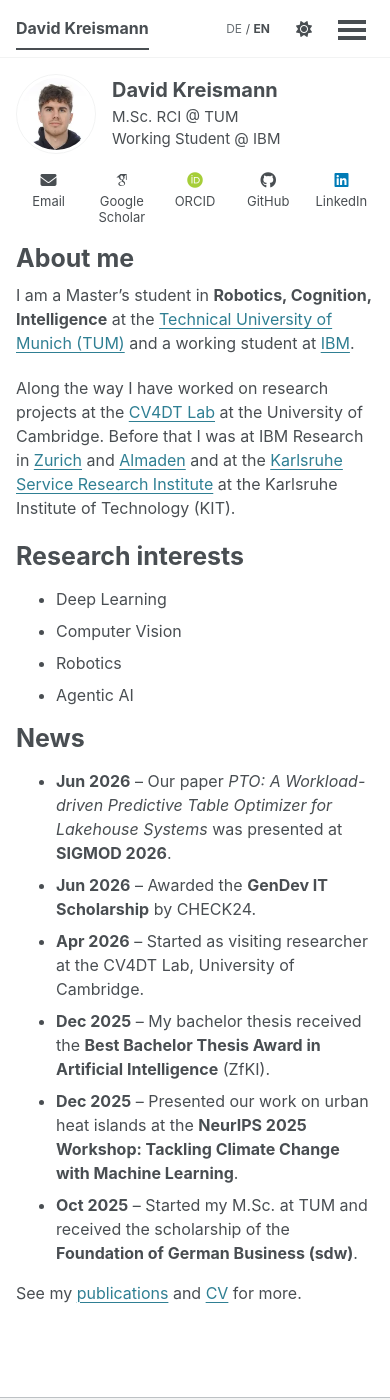
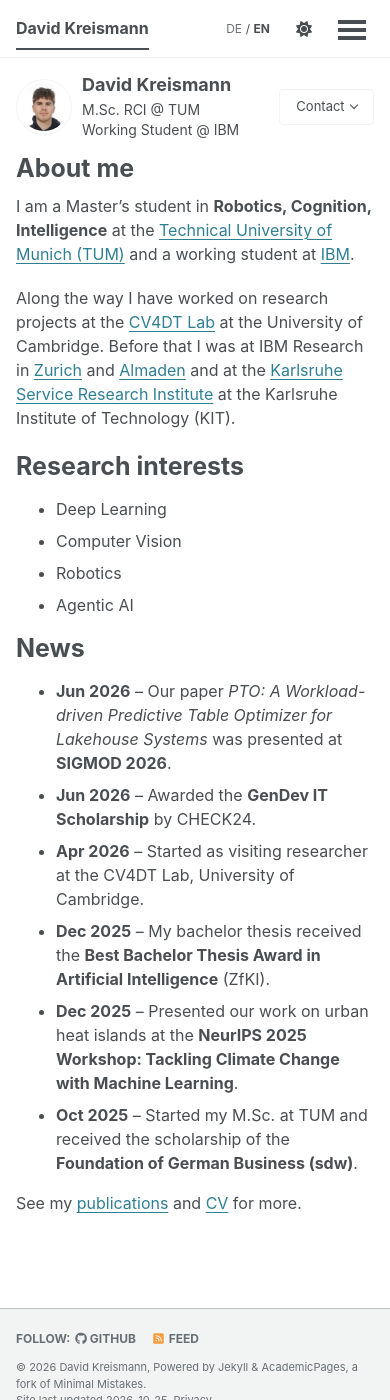
Before and after one commit to davidkreismann/davidkreismann.github.io, a Jekyll site: the page built from _pages/about.md, in a window 390 px wide and 1400 px high. Built offline with Jekyll 4.4.1, drawn with Linux system fonts in a browser that asks for light colours.

Commit message:
Add localized mobile contact dropdown to profile

```diff
--- a/_includes/author-profile.html
+++ b/_includes/author-profile.html
@@ -17,7 +17,7 @@
     {% elsif author.avatar == 'profile.jpg' %}
       <img src="{{ base_path }}/images/profile-224.webp"
            srcset="{{ base_path }}/images/profile-128.webp 128w, {{ base_path }}/images/profile-224.webp 224w, {{ base_path }}/images/profile-352.webp 352w"
-           sizes="(min-width: 925px) 175px, 80px"
+           sizes="(min-width: 925px) 175px, 56px"
            alt="{{ author.name }}" width="400" height="400" fetchpriority="high" />
     {% else %}
       <img src="{{ author.avatar | prepend: "/images/" | prepend: base_path }}" alt="{{ author.name }}" width="400" height="400" fetchpriority="high" />
@@ -31,8 +31,8 @@
   </div>
 
   <div class="author__urls-wrapper">
-    <button class="btn btn--inverse">{% if page.lang == 'de' %}Folgen{% else %}Follow{% endif %}</button>
-    <ul class="author__urls social-icons">
+    <button id="author-links-toggle" class="author__links-toggle" type="button" aria-expanded="false" aria-controls="author-links-list" aria-label="{% if page.lang == 'de' %}Kontaktlinks{% else %}Contact links{% endif %}">{% if page.lang == 'de' %}Kontakt{% else %}Contact{% endif %}</button>
+    <ul id="author-links-list" class="author__urls social-icons">
       <!-- Font Awesome icons / Biographic information  -->
       {% if author_location %}
         <li class="author__desktop"><i class="fas fa-fw fa-location-dot icon-pad-right" aria-hidden="true"></i>{{ author_location }}</li>
--- a/_includes/head.html
+++ b/_includes/head.html
@@ -15,7 +15,7 @@
 {% if site.author.avatar == 'profile.jpg' and page.author_profile %}
 <link rel="preload" as="image" href="{{ base_path }}/images/profile-224.webp"
       imagesrcset="{{ base_path }}/images/profile-128.webp 128w, {{ base_path }}/images/profile-224.webp 224w, {{ base_path }}/images/profile-352.webp 352w"
-      imagesizes="(min-width: 925px) 175px, 80px" fetchpriority="high">
+      imagesizes="(min-width: 925px) 175px, 56px" fetchpriority="high">
 {% endif %}
 
 <!-- For all browsers -->
--- a/_sass/layout/_cv.scss
+++ b/_sass/layout/_cv.scss
@@ -331,9 +331,9 @@
   /* Fill the mobile content width without the template's table-cell padding. */
   .author-profile {
     display: grid;
-    grid-template-columns: 80px minmax(0, 1fr);
+    grid-template-columns: 56px minmax(0, 1fr) auto;
     align-items: center;
-    column-gap: 16px;
+    column-gap: 10px;
     width: 100%;
   }
 
@@ -361,62 +361,94 @@
   }
 
   .sidebar .author__name {
-    font-size: 20px;
+    font-size: 18px;
     line-height: 1.25;
     margin: 0 0 3px;
   }
 
   .sidebar .author__bio,
   .sidebar .author__content p {
-    font-size: 15px;
+    font-size: 14px;
     line-height: 1.45;
   }
 
-  /* Use the full width for five equally spaced, labeled contact links. */
+  /* Keep contact links behind a disclosure beside the mobile profile. */
   .author__urls-wrapper {
-    display: block;
-    grid-column: 1 / -1;
-    margin-top: 14px;
+    display: flex;
+    align-items: center;
+    align-self: stretch;
+    grid-column: 3;
+    grid-row: 1;
+    margin: 0;
+    z-index: 20;
+  }
 
-    button {
-      display: none;
+  .author__links-toggle {
+    display: inline-flex;
+    align-items: center;
+    justify-content: center;
+    gap: 6px;
+    min-width: clamp(64px, calc(50vw - 100px), 96px);
+    min-height: 36px;
+    margin: 0;
+    padding: 4px 8px;
+    border: 1px solid var(--global-border-color);
+    border-radius: 4px;
+    color: var(--global-text-color);
+    background: transparent;
+    font: inherit;
+    font-size: 13px;
+    line-height: 1.2;
+    cursor: pointer;
+
+    &::after {
+      content: "";
+      width: 6px;
+      height: 6px;
+      border-right: 1.5px solid currentColor;
+      border-bottom: 1.5px solid currentColor;
+      transform: translateY(-2px) rotate(45deg);
+    }
+
+    &[aria-expanded="true"]::after {
+      transform: translateY(2px) rotate(225deg);
+    }
+
+    &:focus-visible {
+      outline: 2px solid var(--global-link-color);
+      outline-offset: 3px;
     }
   }
 
   .author__urls {
-    display: grid;
-    grid-template-columns: repeat(5, minmax(0, 1fr));
-    gap: 8px;
-    width: 100%;
-    position: static;
+    display: none;
+    position: absolute;
+    top: calc(100% + 8px);
+    right: 0;
+    width: 220px;
+    max-width: calc(100vw - 32px);
     margin: 0;
-    padding: 0;
-    border: 0;
-    box-shadow: none;
-    background: transparent;
+    padding: 6px 8px;
+    border: 1px solid var(--global-border-color);
+    border-radius: 5px;
+    box-shadow: 0 4px 16px rgba(0, 0, 0, 0.2);
+    background: var(--global-bg-color);
+    z-index: 30;
 
     &:before,
-    &:after {
-      display: none;
-    }
+    &:after { display: none; }
 
-    li {
-      min-width: 0;
-      margin: 0;
-      white-space: normal;
-    }
+    li { margin: 0; }
 
     a {
       display: flex;
-      flex-direction: column;
       align-items: center;
-      gap: 5px;
-      min-height: 56px;
+      gap: 9px;
+      min-height: 40px;
       margin: 0;
-      padding: 4px 0;
-      font-size: 13px;
-      line-height: 1.25;
-      text-align: center;
+      padding: 7px 8px;
+      font-size: 14px;
+      line-height: 1.4;
 
       i {
         margin: 0;
@@ -425,4 +457,14 @@
       }
     }
   }
+
+  .author__urls-wrapper.is-open .author__urls { display: block; }
 }
+
+/* Leave room for the localized contact button on narrow phones. */
+@media (max-width: 359px) {
+  .author-profile { column-gap: 8px; }
+  .sidebar .author__name { font-size: 16px; }
+  .sidebar .author__bio,
+  .sidebar .author__content p { font-size: 13px; }
+}
```
Also changed, not shown: assets/js/_main.js (+27 -0 lines), assets/js/main.min.js.
